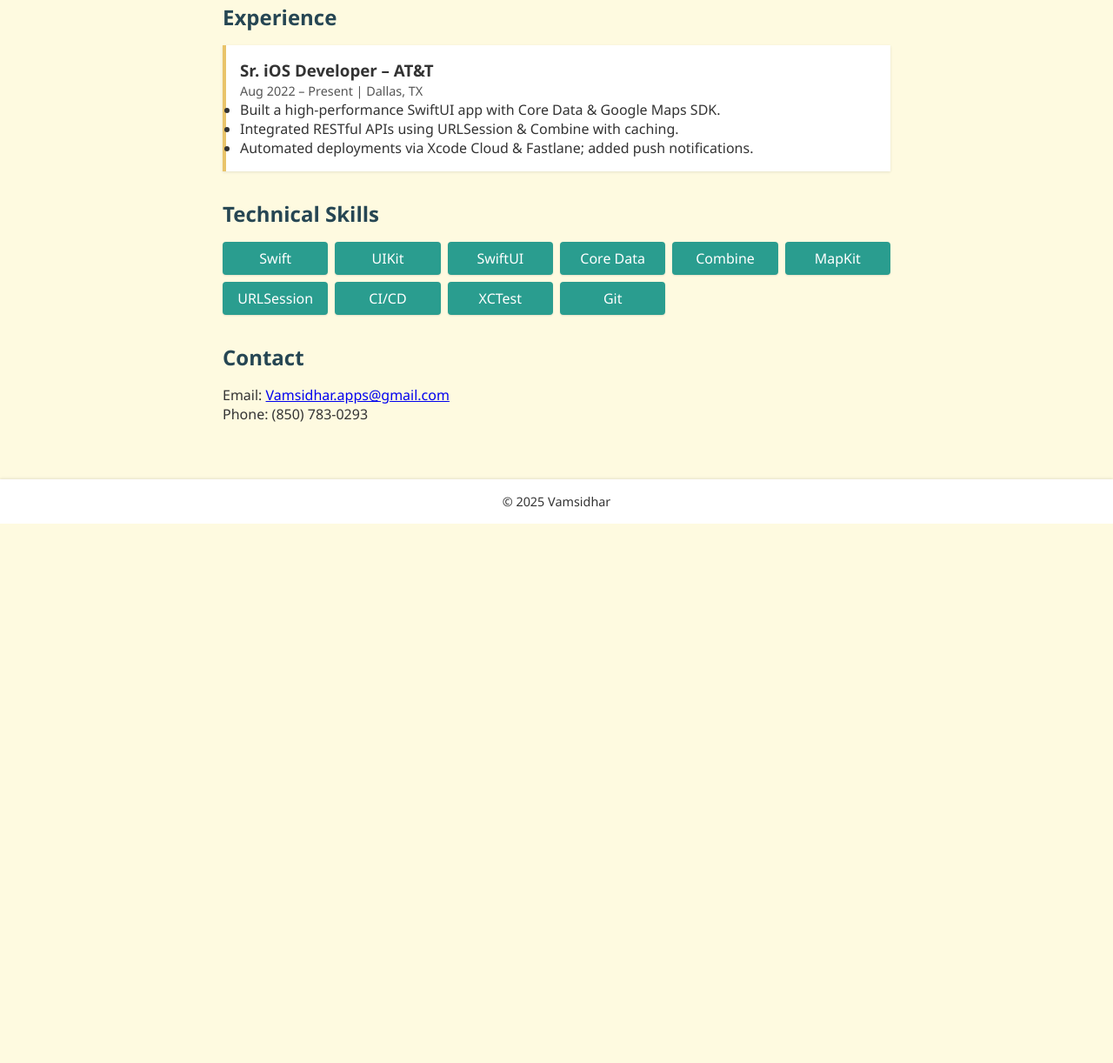
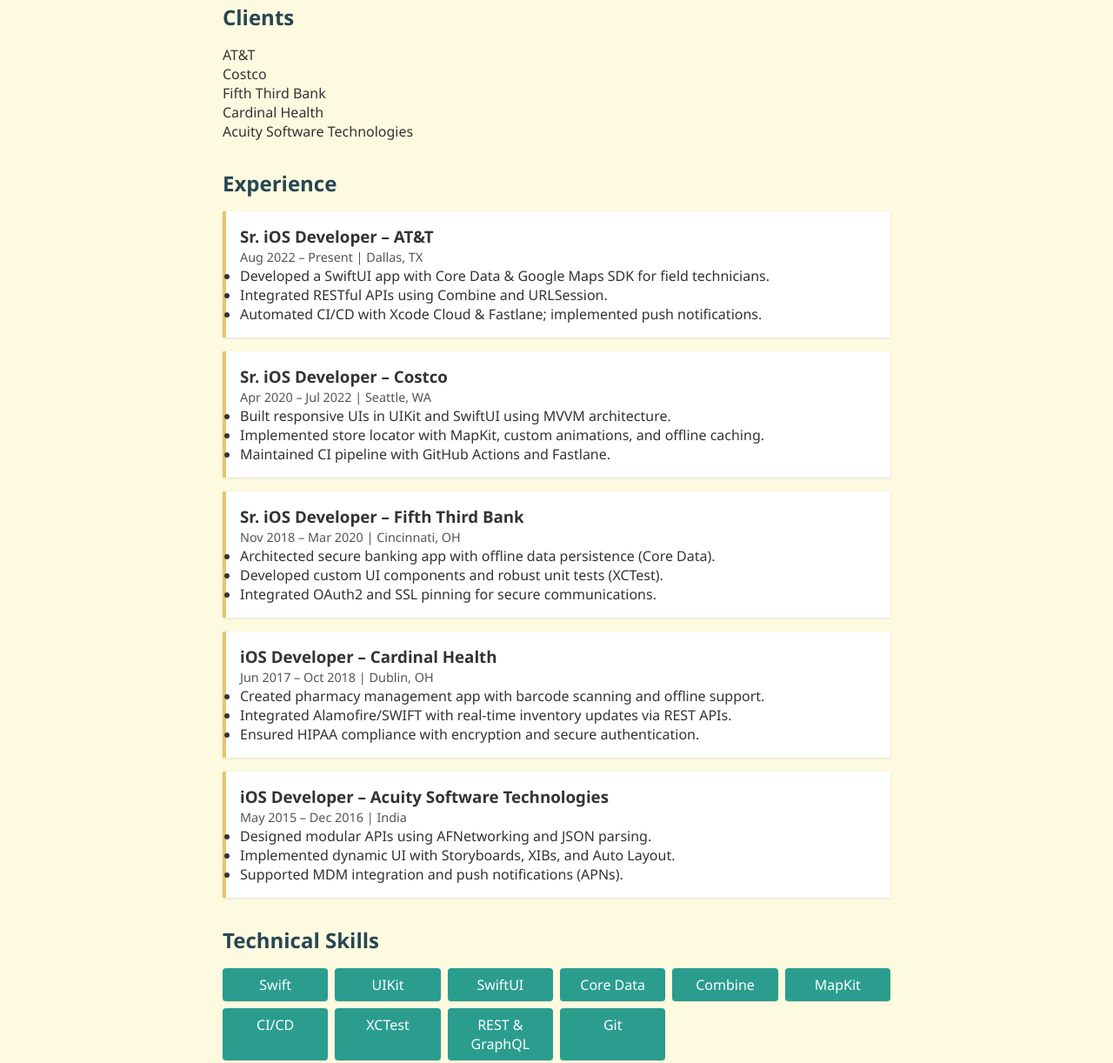
Before and after one commit to vamsidharApps/Portfolio, a plain HTML site: page index.html in a window 1280 px wide. Shown: the part 340-1562 px from the top of the page at 87% size. Before the commit the page ends 942 px from the top, so only its background shows below. Drawn offline with Linux system fonts and the light colour scheme.

Commit message:
Update index.html

```diff
--- a/index.html
+++ b/index.html
@@ -20,6 +20,7 @@
       <nav id="navbar">
         <ul>
           <li><a href="#about">About</a></li>
+          <li><a href="#clients">Clients</a></li>
           <li><a href="#experience">Experience</a></li>
           <li><a href="#skills">Skills</a></li>
           <li><a href="#contact">Contact</a></li>
@@ -29,26 +30,81 @@
   </header>
 
   <main>
-    <section id="about" class="section">
+    <section id="about" class="section section-accent">
+      <div class="inner">
         <h2>About Me</h2>
         <p>Seasoned iOS developer with 10+ years of experience architecting and delivering high-performance iOS applications for enterprise clients. Expert in Swift, UIKit, SwiftUI, MVVM, VIPER, async/await, and performance optimization.</p>
+      </div>
+    </section>
+
+    <section id="clients" class="section section-accent-light">
+      <div class="inner">
+        <h2>Clients</h2>
+        <div class="clients-grid">
+          <div class="client-badge">AT&amp;T</div>
+          <div class="client-badge">Costco</div>
+          <div class="client-badge">Fifth Third Bank</div>
+          <div class="client-badge">Cardinal Health</div>
+          <div class="client-badge">Acuity Software Technologies</div>
+        </div>
+      </div>
     </section>
 
     <section id="experience" class="section">
+      <div class="inner">
         <h2>Experience</h2>
+        <div class="cards-container">
           <div class="card">
-        <h3>Sr. iOS Developer – AT&T</h3>
+            <h3>Sr. iOS Developer – AT&amp;T</h3>
             <span class="date">Aug 2022 – Present | Dallas, TX</span>
             <ul>
-          <li>Built a high‑performance SwiftUI app with Core Data & Google Maps SDK.</li>
-          <li>Integrated RESTful APIs using URLSession & Combine with caching.</li>
-          <li>Automated deployments via Xcode Cloud & Fastlane; added push notifications.</li>
+              <li>Developed a SwiftUI app with Core Data & Google Maps SDK for field technicians.</li>
+              <li>Integrated RESTful APIs using Combine and URLSession.</li>
+              <li>Automated CI/CD with Xcode Cloud & Fastlane; implemented push notifications.</li>
             </ul>
           </div>
-      <!-- Add other roles similarly -->
+          <div class="card">
+            <h3>Sr. iOS Developer – Costco</h3>
+            <span class="date">Apr 2020 – Jul 2022 | Seattle, WA</span>
+            <ul>
+              <li>Built responsive UIs in UIKit and SwiftUI using MVVM architecture.</li>
+              <li>Implemented store locator with MapKit, custom animations, and offline caching.</li>
+              <li>Maintained CI pipeline with GitHub Actions and Fastlane.</li>
+            </ul>
+          </div>
+          <div class="card">
+            <h3>Sr. iOS Developer – Fifth Third Bank</h3>
+            <span class="date">Nov 2018 – Mar 2020 | Cincinnati, OH</span>
+            <ul>
+              <li>Architected secure banking app with offline data persistence (Core Data).</li>
+              <li>Developed custom UI components and robust unit tests (XCTest).</li>
+              <li>Integrated OAuth2 and SSL pinning for secure communications.</li>
+            </ul>
+          </div>
+          <div class="card">
+            <h3>iOS Developer – Cardinal Health</h3>
+            <span class="date">Jun 2017 – Oct 2018 | Dublin, OH</span>
+            <ul>
+              <li>Created pharmacy management app with barcode scanning and offline support.</li>
+              <li>Integrated Alamofire/SWIFT with real-time inventory updates via REST APIs.</li>
+              <li>Ensured HIPAA compliance with encryption and secure authentication.</li>
+            </ul>
+          </div>
+          <div class="card">
+            <h3>iOS Developer – Acuity Software Technologies</h3>
+            <span class="date">May 2015 – Dec 2016 | India</span>
+            <ul>
+              <li>Designed modular APIs using AFNetworking and JSON parsing.</li>
+              <li>Implemented dynamic UI with Storyboards, XIBs, and Auto Layout.</li>
+              <li>Supported MDM integration and push notifications (APNs).</li>
+            </ul>
+          </div>
+        </div>
+      </div>
     </section>
 
-    <section id="skills" class="section">
+    <section id="skills" class="section section-accent-light">
+      <div class="inner">
         <h2>Technical Skills</h2>
         <div class="skills-grid">
           <span>Swift</span>
@@ -57,17 +113,20 @@
           <span>Core Data</span>
           <span>Combine</span>
           <span>MapKit</span>
-        <span>URLSession</span>
           <span>CI/CD</span>
           <span>XCTest</span>
+          <span>REST & GraphQL</span>
           <span>Git</span>
+        </div>
       </div>
     </section>
 
     <section id="contact" class="section">
+      <div class="inner">
         <h2>Contact</h2>
-      <p>Email: <a href="mailto:Vamsidhar.apps@gmail.com">Vamsidhar.apps@gmail.com</a></p>
-      <p>Phone: (850) 783-0293</p>
+        <p><strong>Email:</strong> <a href="mailto:Vamsidhar.apps@gmail.com">Vamsidhar.apps@gmail.com</a></p>
+        <p><strong>Phone:</strong> (850) 783-0293</p>
+      </div>
     </section>
   </main>
 
```
Lines whose indentation alone changed are shown as unchanged.
